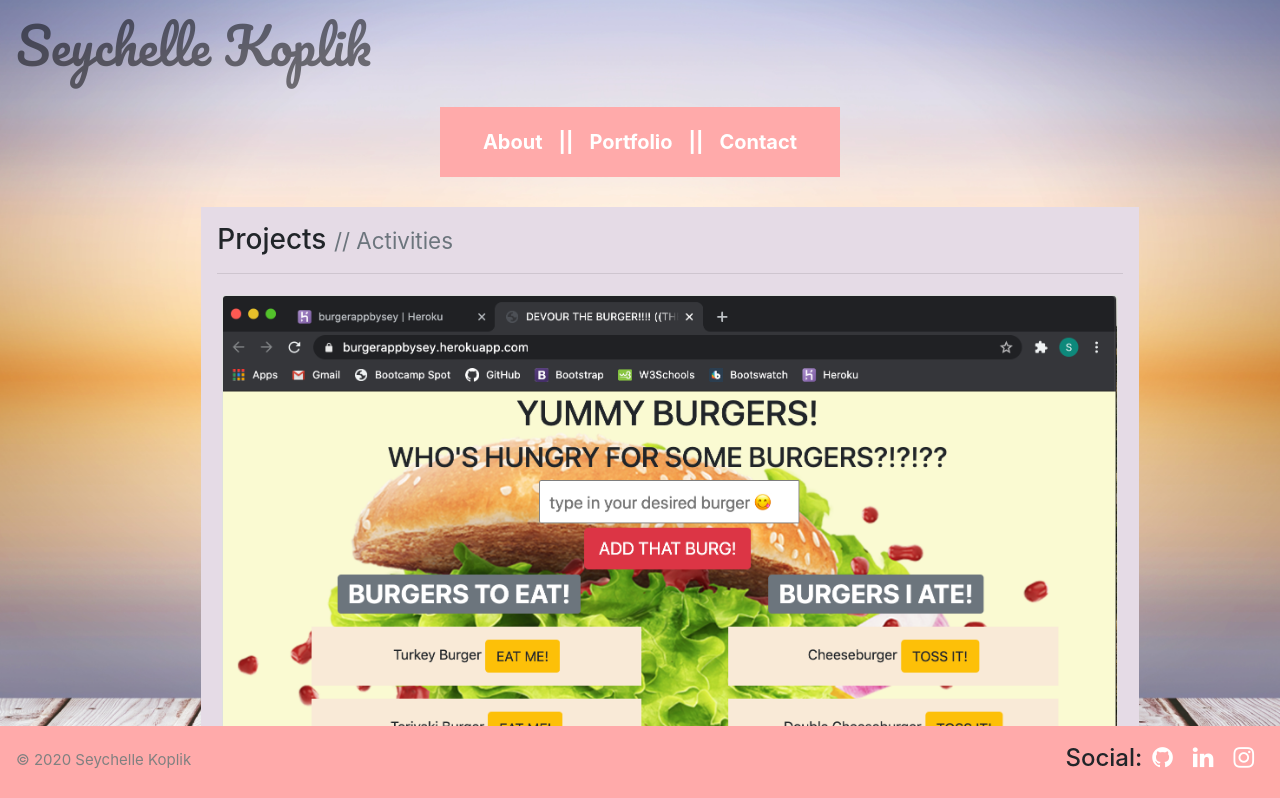
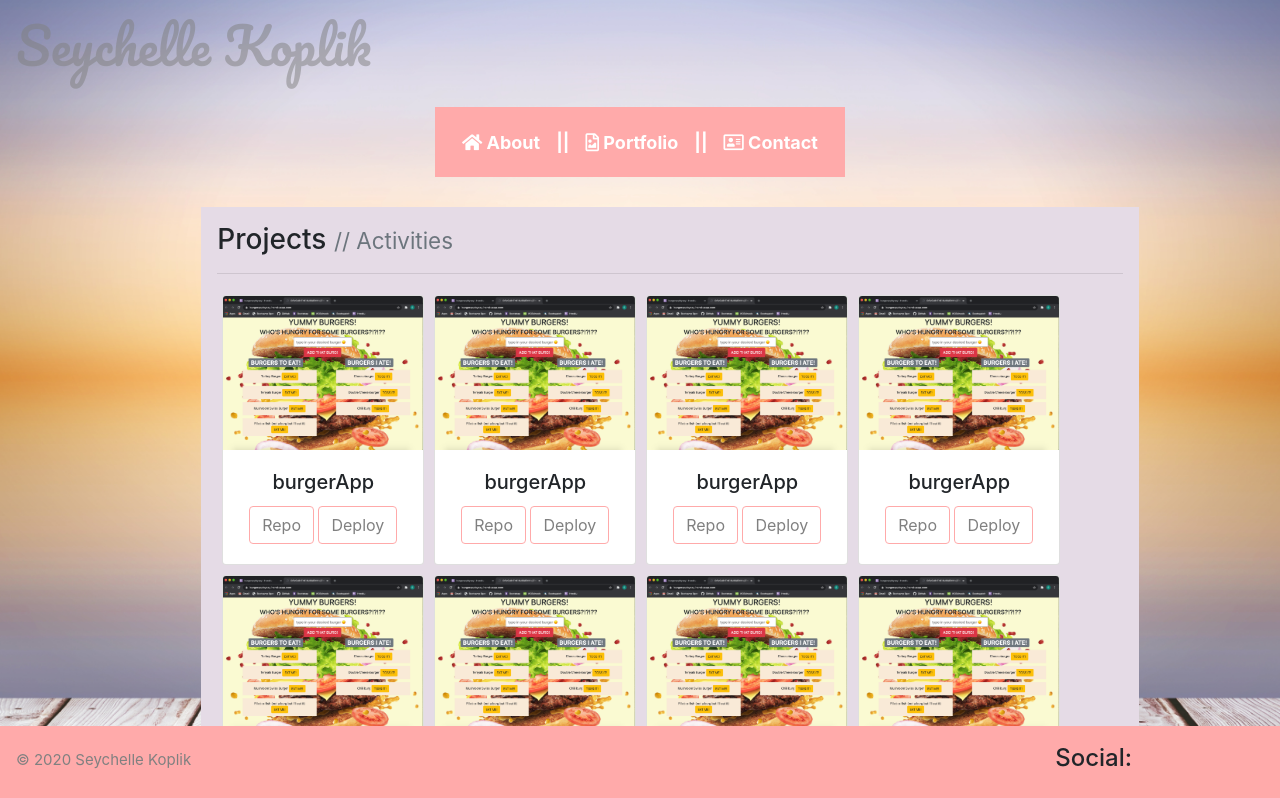
Before and after one commit to SeyKoplik/React_PortfolioUpdate, a React (Create React App) app: page /portfolio in a window 1280 px wide. Shown: the top 798 px of the page. Built offline with nearby package versions, Linux system fonts and the light colour scheme.

Commit message:
added fontawesome icons to nav links

```diff
--- a/public/index.html
+++ b/public/index.html
@@ -14,6 +14,7 @@
 
   <link href="https://fonts.googleapis.com/css2?family=Pacifico&display=swap" rel="stylesheet">
 
+  <link rel="stylesheet" href="https://use.fontawesome.com/releases/v5.15.1/css/all.css" integrity="sha384-vp86vTRFVJgpjF9jiIGPEEqYqlDwgyBgEF109VFjmqGmIY/Y4HV4d3Gp2irVfcrp" crossorigin="anonymous">
 
 
 </head>
--- a/src/Projects.js
+++ /dev/null
@@ -1,58 +0,0 @@
-module.exports = [
-    {
-        "id": 1,
-        "title": "burgerApp",
-        "repo_url": "https://github.com/SeyKoplik/MySQL-HomemadeORM_BurgerApp",
-        "demo_img": "../images/burgerApp.png",
-        "deployed_url": "https://burgerappbysey.herokuapp.com/"
-    },
-    {
-        "id": 2,
-        "title": "burgerApp",
-        "repo_url": "https://github.com/SeyKoplik/MySQL-HomemadeORM_BurgerApp",
-        "demo_img": "./images/burgerApp.png",
-        "deployed_url": "https://burgerappbysey.herokuapp.com/"
-    },
-    {
-        "id": 3,
-        "title": "burgerApp",
-        "repo_url": "https://github.com/SeyKoplik/MySQL-HomemadeORM_BurgerApp",
-        "demo_img": "./images/burgerApp.png",
-        "deployed_url": "https://burgerappbysey.herokuapp.com/"
-    },
-    {
-        "id": 4,
-        "title": "burgerApp",
-        "repo_url": "https://github.com/SeyKoplik/MySQL-HomemadeORM_BurgerApp",
-        "demo_img": "./images/burgerApp.png",
-        "deployed_url": "https://burgerappbysey.herokuapp.com/"
-    },
-    {
-        "id": 5,
-        "title": "burgerApp",
-        "repo_url": "https://github.com/SeyKoplik/MySQL-HomemadeORM_BurgerApp",
-        "demo_img": "./images/burgerApp.png",
-        "deployed_url": "https://burgerappbysey.herokuapp.com/"
-    },
-    {
-        "id": 6,
-        "title": "burgerApp",
-        "repo_url": "https://github.com/SeyKoplik/MySQL-HomemadeORM_BurgerApp",
-        "demo_img": "./images/burgerApp.png",
-        "deployed_url": "https://burgerappbysey.herokuapp.com/"
-    },
-    {
-        "id": 7,
-        "title": "burgerApp",
-        "repo_url": "https://github.com/SeyKoplik/MySQL-HomemadeORM_BurgerApp",
-        "demo_img": "./images/burgerApp.png",
-        "deployed_url": "https://burgerappbysey.herokuapp.com/"
-    },
-    {
-        "id": 8,
-        "title": "burgerApp",
-        "repo_url": "https://github.com/SeyKoplik/MySQL-HomemadeORM_BurgerApp",
-        "demo_img": "./images/burgerApp.png",
-        "deployed_url": "https://burgerappbysey.herokuapp.com/"
-    }
-]
--- a/src/components/NavTabs.js
+++ b/src/components/NavTabs.js
@@ -14,28 +14,32 @@ function NavTabs() {
         </Link>
       </p>
       </div>
-      <ul className="nav links">
+      <ul className="nav nav-links">
       <li className="nav-item">
         <Link
           to="/about"
           className={location.pathname === "/about" ? "nav-link active" : "nav-link"} >
-          About
+          <i class="fas fa-home"></i> About
         </Link>
       </li>
+
       <li className="nav-item">||</li>
+
       <li className="nav-item">
         <Link
           to="/portfolio"
           className={location.pathname === "/portfolio" ? "nav-link active" : "nav-link"} >
-          Portfolio
+          <i class="far fa-file-image"></i> Portfolio
         </Link>
       </li>
+
       <li className="nav-item">|| </li>
+
       <li className="nav-item">
         <Link
           to="/contact"
           className={location.pathname === "/" ? "nav-link active" : "nav-link"} >
-          Contact
+          <i class="far fa-address-card"></i> Contact
         </Link>
       </li>
     </ul>
--- a/src/components/pages/Portfolio.js
+++ b/src/components/pages/Portfolio.js
@@ -1,5 +1,5 @@
 import React from "react";
-import Projects from "../../Projects.js";
+import Projects from "../../Projects";
 import PortfolioCard from "../PortfolioCard";
 
 function Portfolio() {
--- a/src/main.css
+++ b/src/main.css
@@ -6,19 +6,19 @@ body {
   overflow: overlay;
   }
 
-.links {
+.nav-links {
   display: flex;
   align-items: center;
   justify-content: center;
   background-color: #faa;
   height: 70px;
-  width: 400px;
-  padding: 10px;
+  width: 410px;
+  padding: 5px;
   color: #fff;
   text-align: center;
   margin: 0 auto;
   font-weight: bolder;
-  font-size: 20px;
+  font-size: 18px;
   }
 
 .nameBanner {
@@ -31,12 +31,12 @@ body {
   text-align: end;
 }
 
-a {
+a, .fa {
   color: white;
 }
 
 a:hover {
-  color: black;
+  color: gray;
 }
 
 .footer {
@@ -51,6 +51,7 @@ a:hover {
   padding: 0px 10px;
   word-wrap: normal;
   display: inline-block;
+  color: white;
 }
 
 .profilepic {
@@ -111,5 +112,5 @@ a:hover {
 }
 
 img.card-img-top {
-  width: "50px";
+  width: 200px;
 }
```
Also changed, not shown: src/images/burgerApp copy.png (added).
